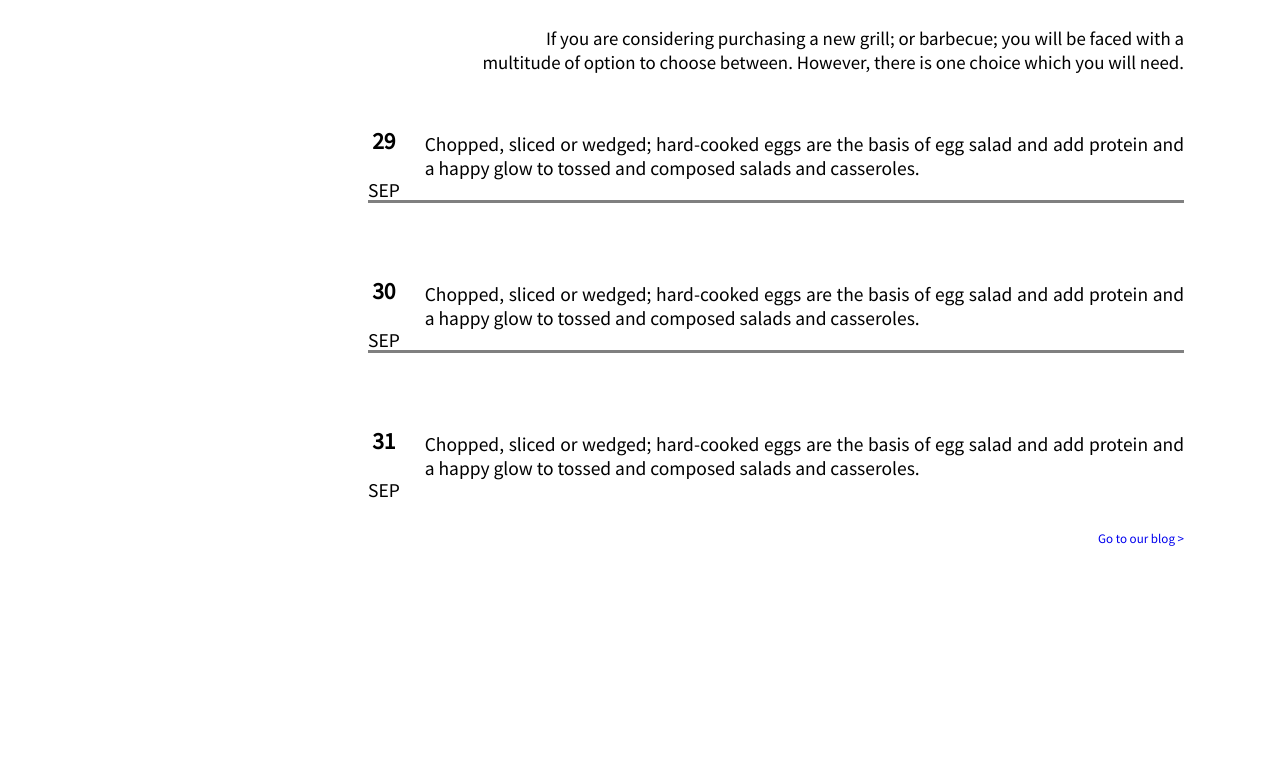
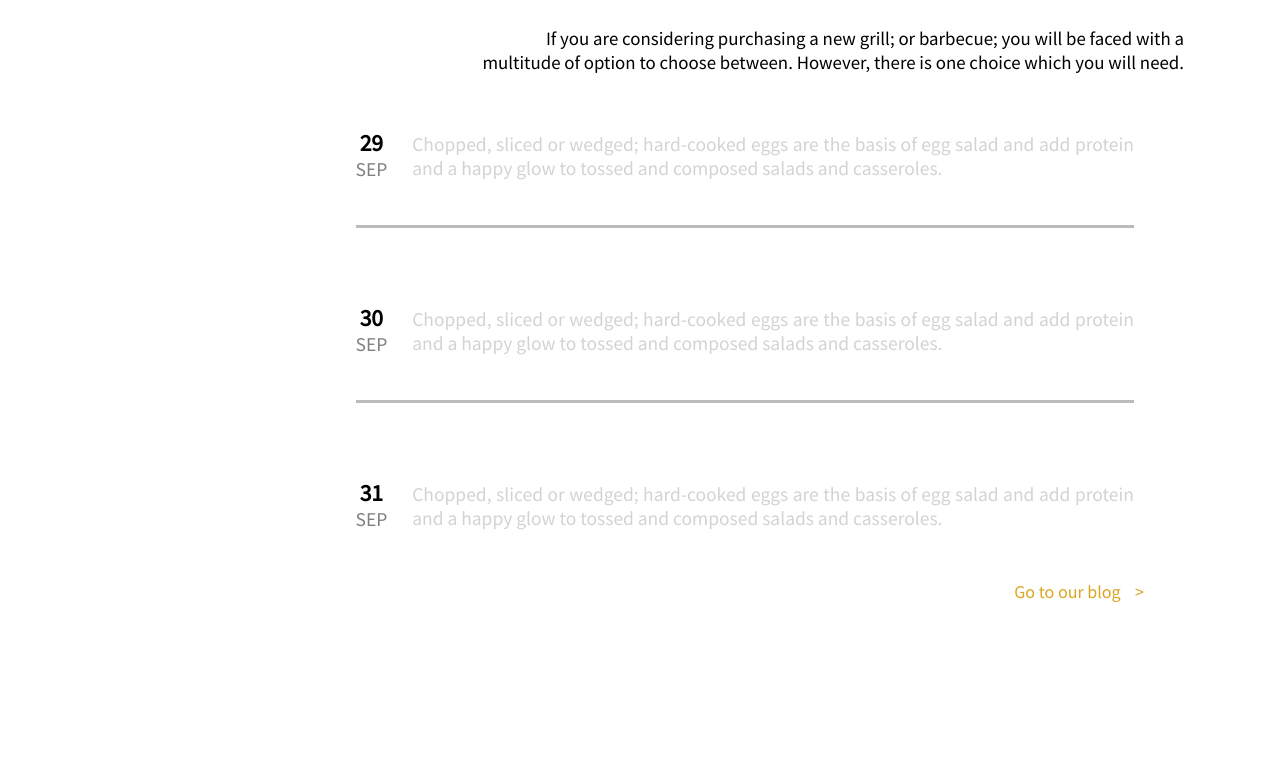
Before and after one commit to joostvannieu/Restaurant-Exercise, a plain HTML site: page index.html in a window 1280 px wide. Shown: the part 2217-2998 px from the top of the page. Drawn offline with Linux system fonts and the light colour scheme.

Commit message:
recipe section

```diff
--- a/index.html
+++ b/index.html
@@ -84,7 +84,7 @@
                         <p class="infoinput">Chopped, sliced or wedged; hard-cooked eggs are the basis of egg salad and add protein and a happy glow to tossed and composed salads and casseroles.</p>
                     </div>
                 </div>
-                <a class="bloglink" href="#">Go to our blog  ></a>
+                <a class="bloglink" href="#">Go to our blog&nbsp;&nbsp;&nbsp;&nbsp;></a>
             </div>
         </article>
     </main>
--- a/style.css
+++ b/style.css
@@ -181,12 +181,17 @@ h4{
     margin-right: 25px;
 }
 
+.infotable {
+    margin-right: 50px;
+}
 
 .infoinputcontainer {
     padding-top: 10px;
+    padding-bottom: 25px;
     margin-bottom: 50px;
-    border-bottom: 3px solid grey;
+    border-bottom: 3px solid #BBBBBB;
     margin-left: 25%;
+    color: lightgrey;
 }
 
 .infoinputcontainerbottom {
@@ -194,6 +199,7 @@ h4{
     margin-bottom: 50px;
     border-bottom: none;
     margin-left: 25%;
+    color: lightgrey;
 }
 
 .infoinput {
@@ -201,8 +207,10 @@ h4{
 }
 
 .date {
+    margin: 0;
+    padding-top: 25px;
     text-align: center;
-    font-weight: bold;
+    font-weight: bolder;
     font-size: larger;
 }
 
@@ -211,15 +219,19 @@ h4{
     text-align: center;
     font-weight: lighter;
     text-transform: uppercase;
+    color: grey;
 }
 
 iframe {
-    width: 100vw;
+    width: 99%;
     height: 600px;
 }
 
 .bloglink {
     text-decoration: none;
+    color: goldenrod;
+    margin-right: 40px;
+    font-size: large;
 }
 
 footer {
```
